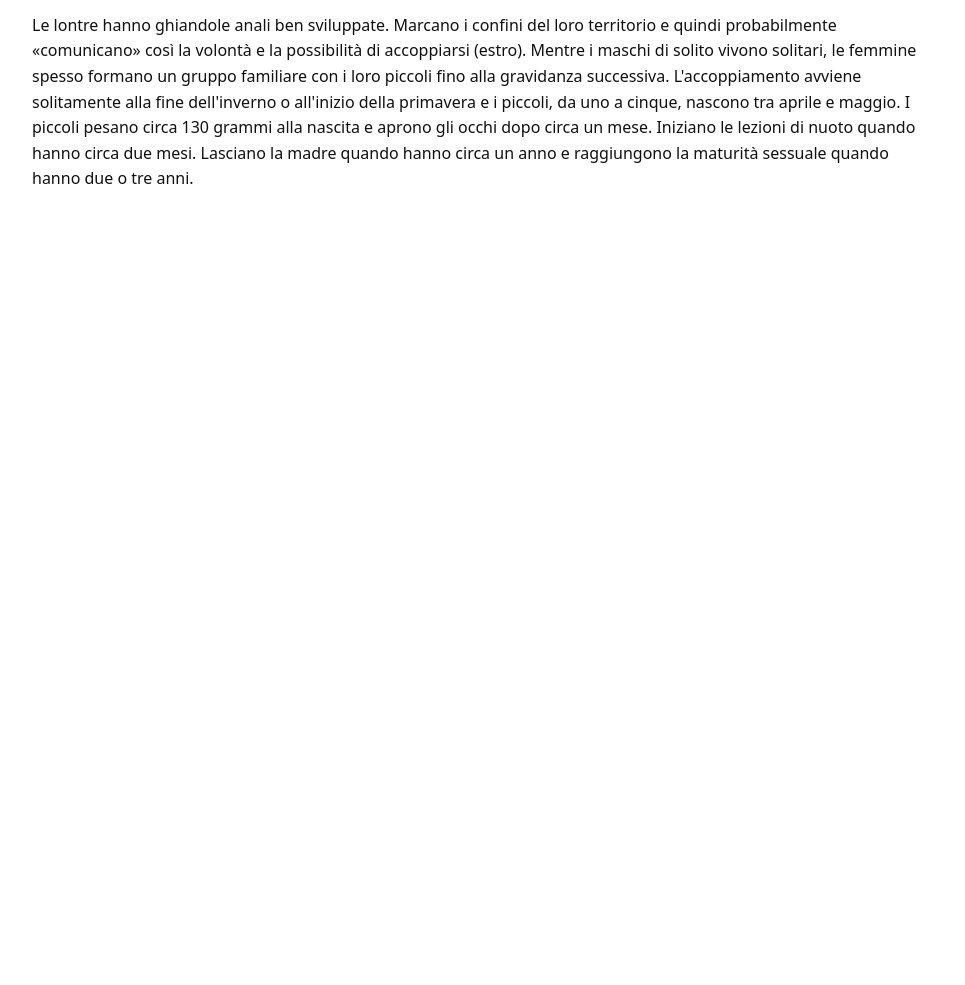
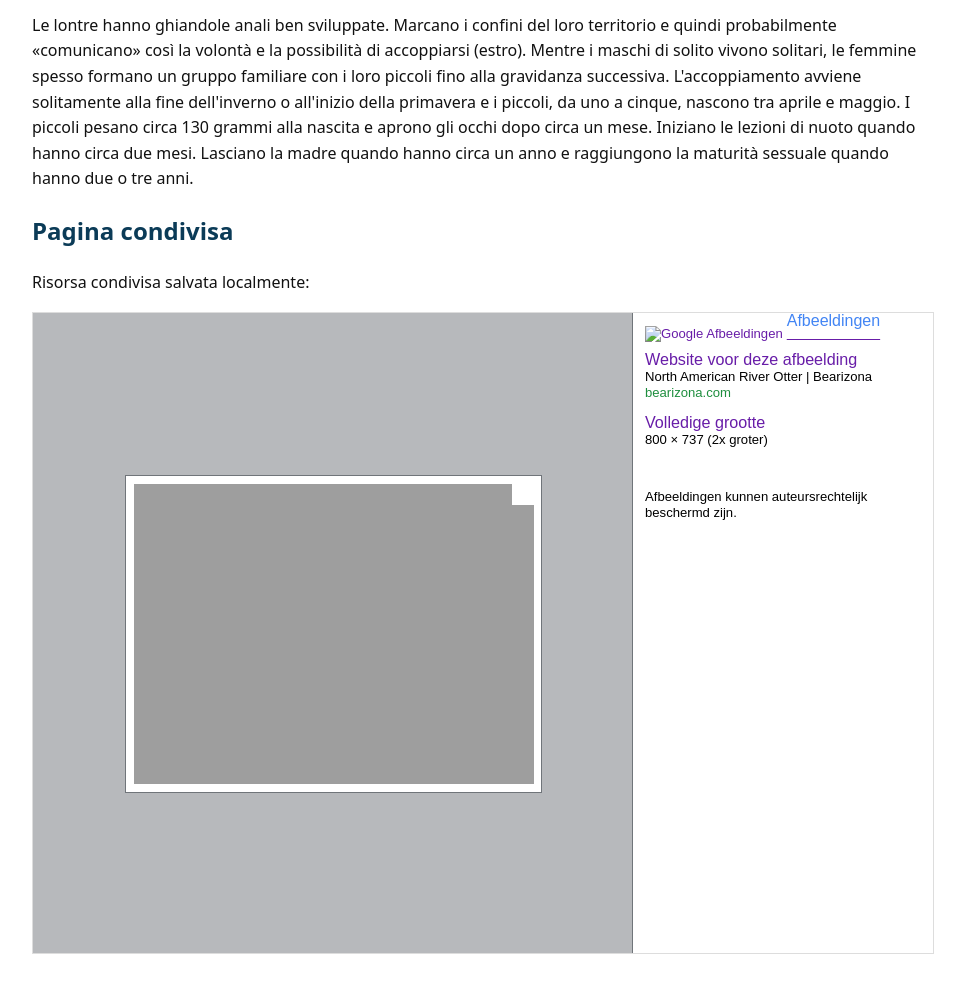
Before and after one commit to diegoacri/Lontra, a plain HTML site: page index.html in a window 1280 px wide. Shown: the part 1274-2259 px from the top of the page, without its empty margins (158-1123 px from the left). Before the commit the page ends 1506 px from the top, so only its background shows below. Drawn offline with Linux system fonts and the light colour scheme; a script that the page names is missing.

Commit message:
prima pubblicazione

```diff
--- a/index.html
+++ b/index.html
@@ -31,5 +31,9 @@
 
   <p>Le lontre hanno ghiandole anali ben sviluppate. Marcano i confini del loro territorio e quindi probabilmente «comunicano» così la volontà e la possibilità di accoppiarsi (estro). Mentre i maschi di solito vivono solitari, le femmine spesso formano un gruppo familiare con i loro piccoli fino alla gravidanza successiva. L'accoppiamento avviene solitamente alla fine dell'inverno o all'inizio della primavera e i piccoli, da uno a cinque, nascono tra aprile e maggio. I piccoli pesano circa 130 grammi alla nascita e aprono gli occhi dopo circa un mese. Iniziano le lezioni di nuoto quando hanno circa due mesi. Lasciano la madre quando hanno circa un anno e raggiungono la maturità sessuale quando hanno due o tre anni.</p>
 
+  <h2>Pagina condivisa</h2>
+  <p>Risorsa condivisa salvata localmente:</p>
+  <iframe src="assets/shared_page.html" title="Pagina condivisa" style="width:100%;height:640px;border:1px solid #ddd;"></iframe>
+
 </body>
 </html>
```
